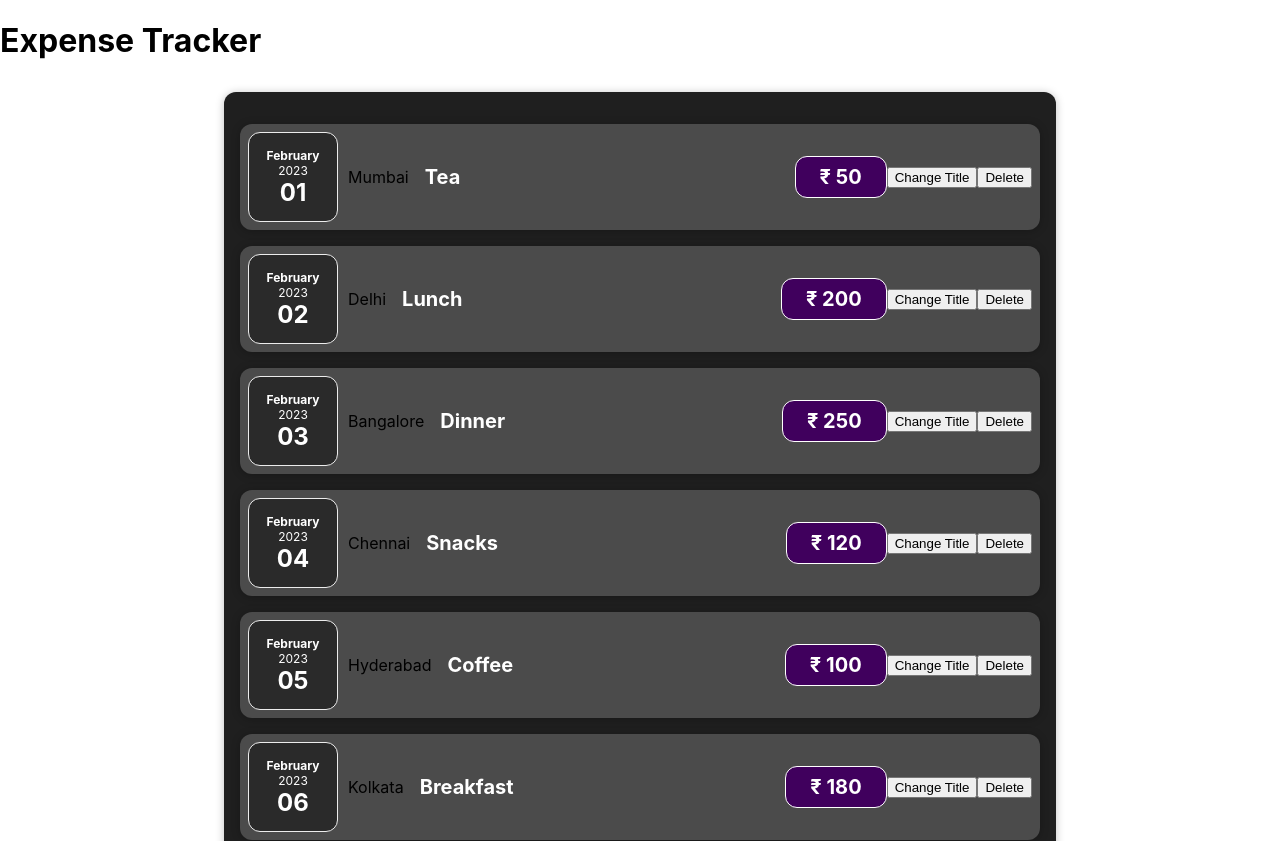
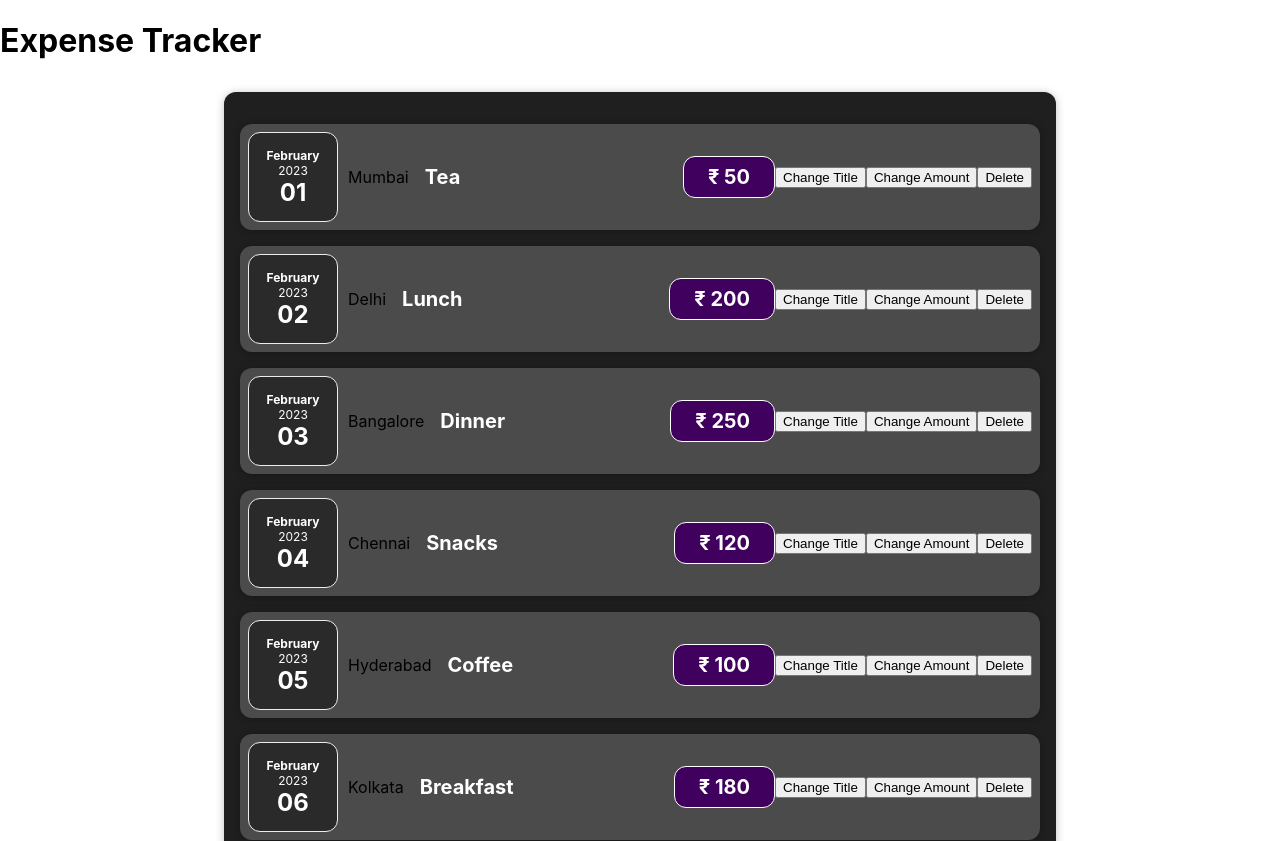
Before and after one commit to AvadhutK01/react-tutorial, a React (Create React App) app in the folder react-tutorial/: page / in a window 1280 px wide. Shown: the top 841 px of the page. Built offline with nearby package versions, Linux system fonts and the light colour scheme.

Commit message:
using states for dom manupulation

```diff
--- a/react-tutorial/src/components/Expenses/ExpenseDetails.jsx
+++ b/react-tutorial/src/components/Expenses/ExpenseDetails.jsx
@@ -6,11 +6,15 @@
 
 const ExpenseDetails = (props) => {
     let [title, setTitle] = useState(props.description);
+    let [amount, setAmount] = useState(props.amount);
     const changeTitleHandler = () => {
         setTitle('Changed Title');
     }
     const deleteHandler = () => {
 
+    }
+    const changeAmountHandler = () => {
+        setAmount(100);
     }
     return (
         <Card className='expense-item'>
@@ -21,10 +25,11 @@
             <div className='expense-item__description'>
                 <h2>{title}</h2>
                 <div className='expense-item__price'>
-                    ₹ {props.amount}
+                    ₹ {amount}
                 </div>
             </div>
             <button onClick={changeTitleHandler}>Change Title</button>
+            <button onClick={changeAmountHandler}>Change Amount</button>
             <button onClick={deleteHandler}>Delete</button>
         </Card>
     )
```
